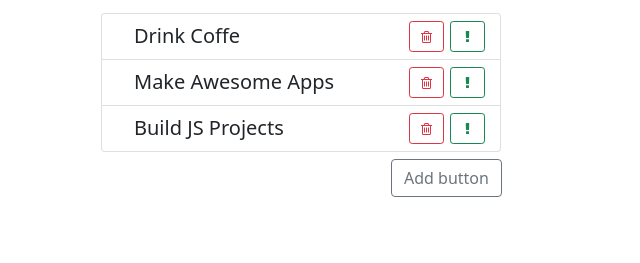
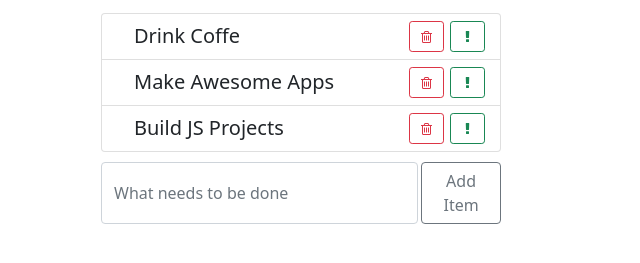
Before and after one commit to khusrav13/ToDo_App, a React app: page / in a window 1280 px wide. Shown: the part 145-408 px from the top of the page, without its empty margins (339-979 px from the left). Built offline with nearby package versions, Linux system fonts and the light colour scheme.

Commit message:
Update 1.0.1

```diff
--- a/src/components/btn-add/btn-add.css
+++ b/src/components/btn-add/btn-add.css
@@ -1,9 +1,7 @@
-.btns {
-    margin-left: 290px;
-    /* padding-top: 10%; */
+.item-add-form {
+    margin-top: 10px;
 }
 
-
-.btns button {
-    margin-top: 7px;
+.item-add-form input {
+    margin-right: 3px;
 }
--- a/src/components/btn-add/btn-add.js
+++ b/src/components/btn-add/btn-add.js
@@ -3,17 +3,41 @@ import './btn-add.css';
 
 export default class ButtonAdd extends Component {
 
+    state = {
+        label: ''
+    };
+
+    onLabelChange = (e) => {
+        this.setState({
+            label: e.target.value
+        });
+
+    };
+
+    onSubmit = (e) => {
+        e.preventDefault();
+        this.props.onItemAdded(this.state.label);
+        this.setState({
+            label: ''
+        });
+    };
+
     render() {
         return (
-            <span className="btns">
+            <form className="item-add-form d-flex"
+                  onSubmit={this.onSubmit}>
+
+                <input
+                    type="text"
+                    className="form-control"
+                    onChange={this.onLabelChange}
+                    placeholder="What needs to be done"
+                    value={this.state.label}/>
                 <button
-                className="btn btn-outline-secondary"
-                type="button"
-                onClick={() => this.props.onItemAdded("Hello World")}>Add button </button>
-            </span>
-
-
+               className="btn btn-outline-secondary">
+                    Add Item
+                </button>
+            </form>
         );
     };
-
 };
```
